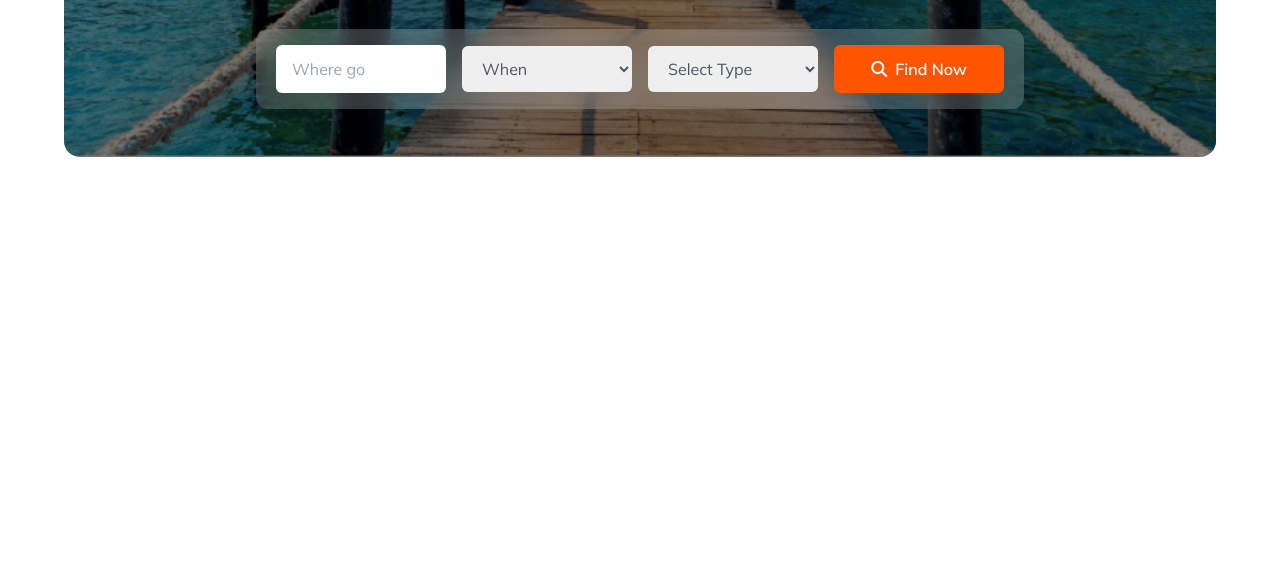
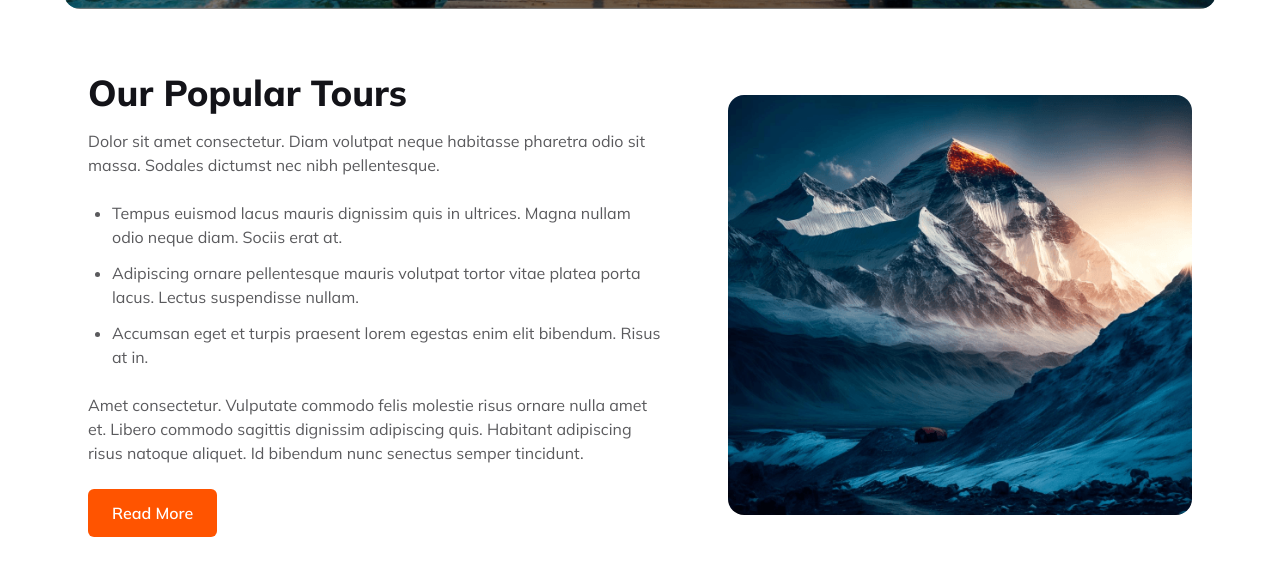
Before and after one commit to rasheduzzaman1978/tailwindcss-figma-file-practice, a website: page Hero-Travel/index.html in a window 1280 px wide. Shown: the part 677-1252 px from the top of the page. Before the commit the page ends 834 px from the top, so only its background shows below. Drawn offline with Linux system fonts and the light colour scheme.

Commit message:
Popular tour package section created

```diff
--- a/Hero-Travel/index.html
+++ b/Hero-Travel/index.html
@@ -68,7 +68,8 @@
         <img src="./Images/hero-circle.png" alt="Hero Circle" class="w-[170px] h-auto object-contain" />
         <!-- Microphone Icon -->
         <img src="./Images/microphone.png" alt="Microphone"
-          class="absolute top-1/2 left-1/2 -translate-x-1/2 -translate-y-1/2 w-16 lg:w-24 z-10" style="position: absolute; top: 50%; left: 50%; transform: translate(-50%, -50%);"/>
+          class="absolute top-1/2 left-1/2 -translate-x-1/2 -translate-y-1/2 w-16 lg:w-24 z-10"
+          style="position: absolute; top: 50%; left: 50%; transform: translate(-50%, -50%);" />
         <!-- New Badge -->
         <span
           class="absolute z-20 text-sm lg:text-base font-bold px-3 py-1 rounded-full shadow-[0px_3px_27px_0px_rgba(0,255,136,0.5)]"
@@ -116,6 +117,55 @@
     </section>
 
 
+    <!-- Popular Tour Packages Section -->
+    <section class="max-w-6xl mx-auto px-6 py-12 lg:py-16">
+      <div class="flex flex-col lg:flex-row items-center justify-between gap-10 lg:gap-16">
+
+        <!-- Left Content -->
+        <div class="max-w-xl">
+          <h2 class="text-2xl lg:text-4xl font-extrabold text-[#131318]">
+            Our Popular Tours
+          </h2>
+
+          <p class="mt-4 text-sm lg:text-base text-[#5A5A5D] leading-relaxed">
+            Dolor sit amet consectetur. Diam volutpat neque habitasse pharetra odio sit massa.
+            Sodales dictumst nec nibh pellentesque.
+          </p>
+
+          <ul class="mt-6 space-y-3 list-disc pl-6 text-sm lg:text-base text-[#5A5A5D]">
+            <li>
+              Tempus euismod lacus mauris dignissim quis in ultrices. Magna nullam odio neque
+              diam. Sociis erat at.
+            </li>
+            <li>
+              Adipiscing ornare pellentesque mauris volutpat tortor vitae platea porta lacus.
+              Lectus suspendisse nullam.
+            </li>
+            <li>
+              Accumsan eget et turpis praesent lorem egestas enim elit bibendum. Risus at in.
+            </li>
+          </ul>
+
+          <p class="mt-6 text-sm lg:text-base text-[#5A5A5D] leading-relaxed">
+            Amet consectetur. Vulputate commodo felis molestie risus ornare nulla amet et.
+            Libero commodo sagittis dignissim adipiscing quis. Habitant adipiscing risus natoque
+            aliquet. Id bibendum nunc senectus semper tincidunt.
+          </p>
+
+          <button class="mt-6 px-6 py-3 rounded-md bg-[#FF5400] text-white font-semibold">
+            Read More
+          </button>
+        </div>
+
+        <!-- Right Image -->
+        <div class="w-full lg:w-[540px]">
+          <img src="./Images/c1.png" alt="Tour" class="w-full h-[320px] lg:h-[420px] object-cover rounded-2xl" />
+        </div>
+
+      </div>
+    </section>
+
+
   </main>
 </body>
 
--- a/tailwind.config.js
+++ b/tailwind.config.js
@@ -1,7 +1,8 @@
+/** @type {import('tailwindcss').Config} */
 module.exports = {
   content: ["./**/*.{html,js}"],
   theme: {
     extend: {},
   },
   plugins: [],
-};
+}
```
Also changed, not shown: output.css.
